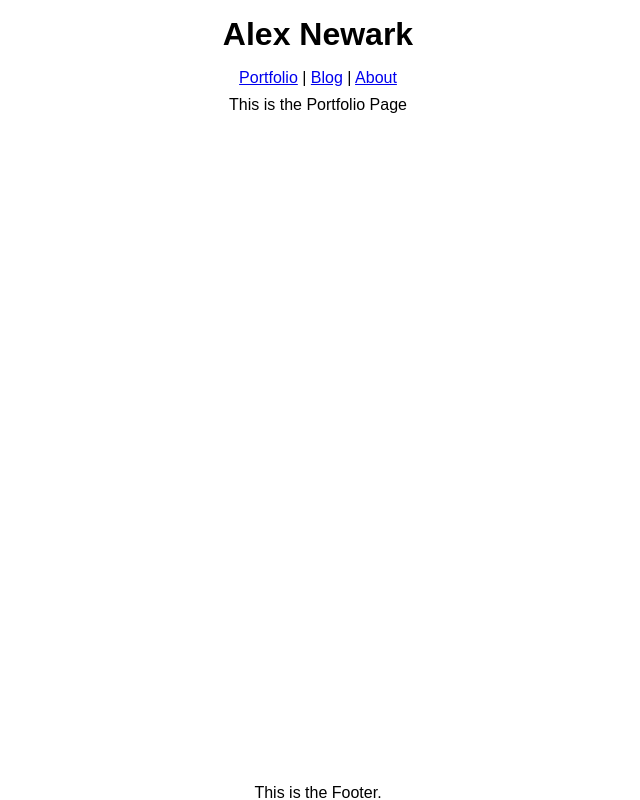
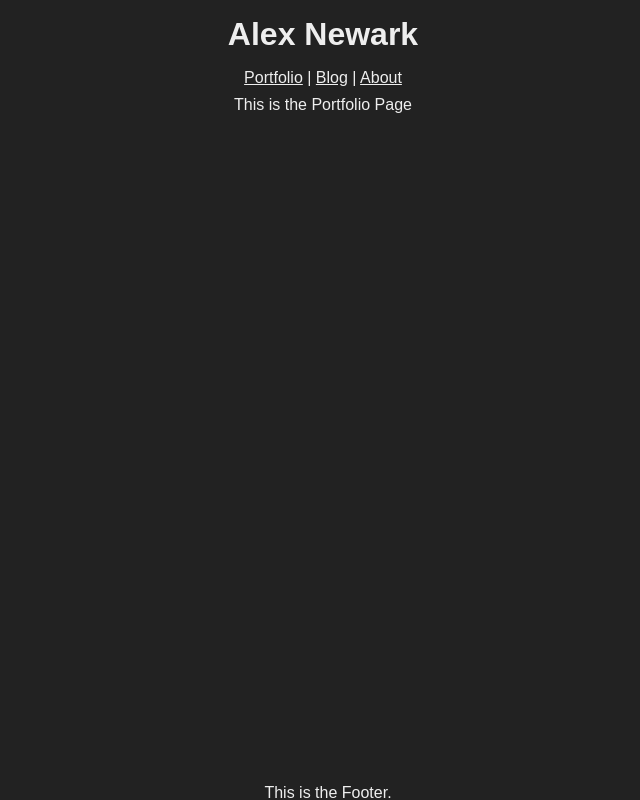
Before and after one commit to craftycodie/old_homepage, a React (Create React App) app: page / in a window 1280 px wide. Shown: the whole page, without its empty margins (322-962 px from the left). Built offline with nearby package versions, Linux system fonts and the light colour scheme.

Commit message:
Scrollbar Changes

```diff
--- a/src/index.css
+++ b/src/index.css
@@ -1,3 +1,12 @@
+* {
+  color: #eee;
+  background-color: #222;
+}
+
+html {
+  overflow-y: scroll;
+}
+
 body {
   margin: 0;
   padding: 0;
@@ -9,6 +18,10 @@ footer {
   position: fixed;
   bottom: 0px;
   width: 100%;
+}
+
+.App {
+  margin-left: 10px;
 }
 
 .App, .App div, .page
@@ -61,7 +74,7 @@ header h1{
 
 .slideleft-enter {
   float: left;
-  margin-left: -50%;
+  margin-left: -100%;
 }
 
 .slideleft-enter.slideleft-enter-active {
@@ -72,12 +85,13 @@ header h1{
 }
 
 .slideleft-exit {
-  left: 100%;
+  overflow-y: hidden;
 }
 
 .slideleft-exit.slideleft-exit-active {
   display: inline-block;
   width: 100%;
+  overflow-y: hidden;
   -webkit-animation: slideOut 0.5s forwards;
   animation: slideOut 0.5s forwards;
 }
@@ -99,3 +113,24 @@ header h1{
 @keyframes slideOut {
   100% { margin-right: -100%; }
 }
+
+/* width */
+::-webkit-scrollbar {
+  width: 10px;
+  border: 2px solid #222 right;
+}
+
+/* Track */
+::-webkit-scrollbar-track {
+  background: #222;
+}
+
+/* Handle */
+::-webkit-scrollbar-thumb {
+  background: #888;
+}
+
+/* Handle on hover */
+::-webkit-scrollbar-thumb:hover {
+  background: #555;
+}
```
